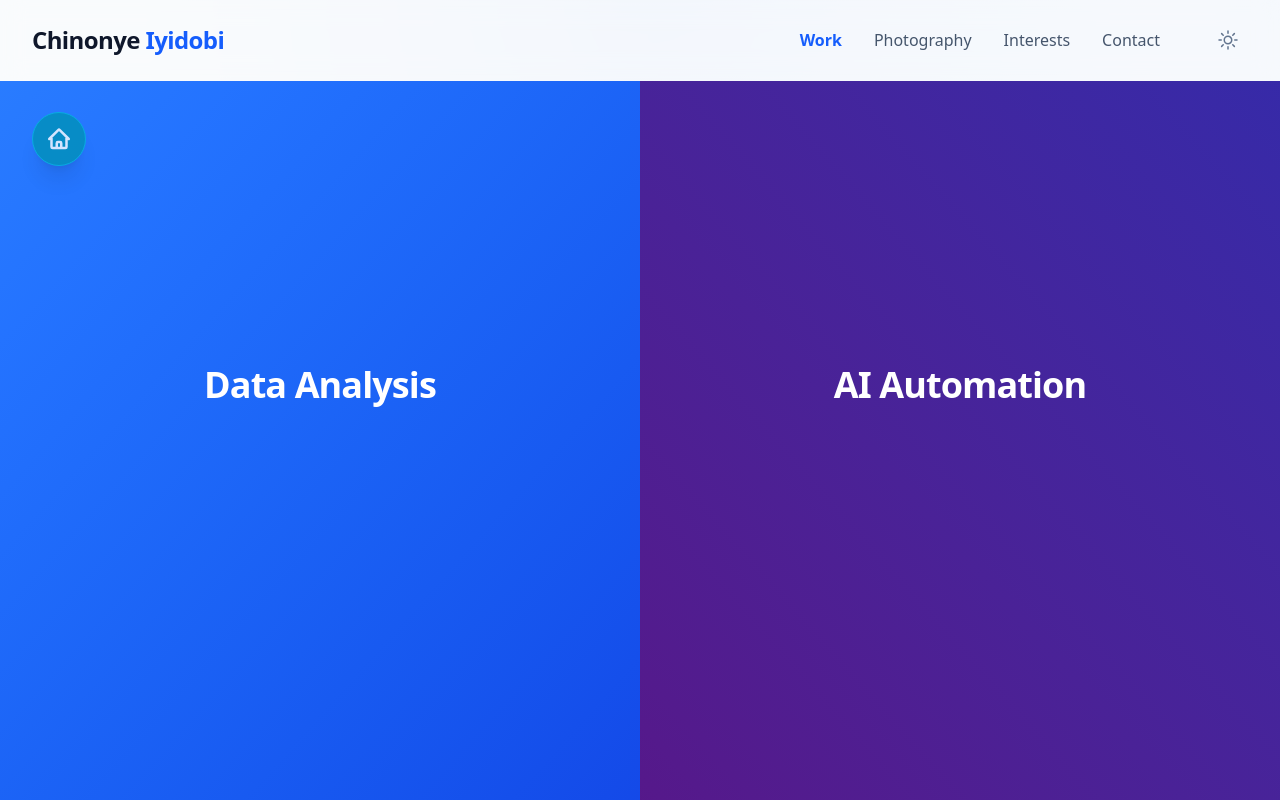
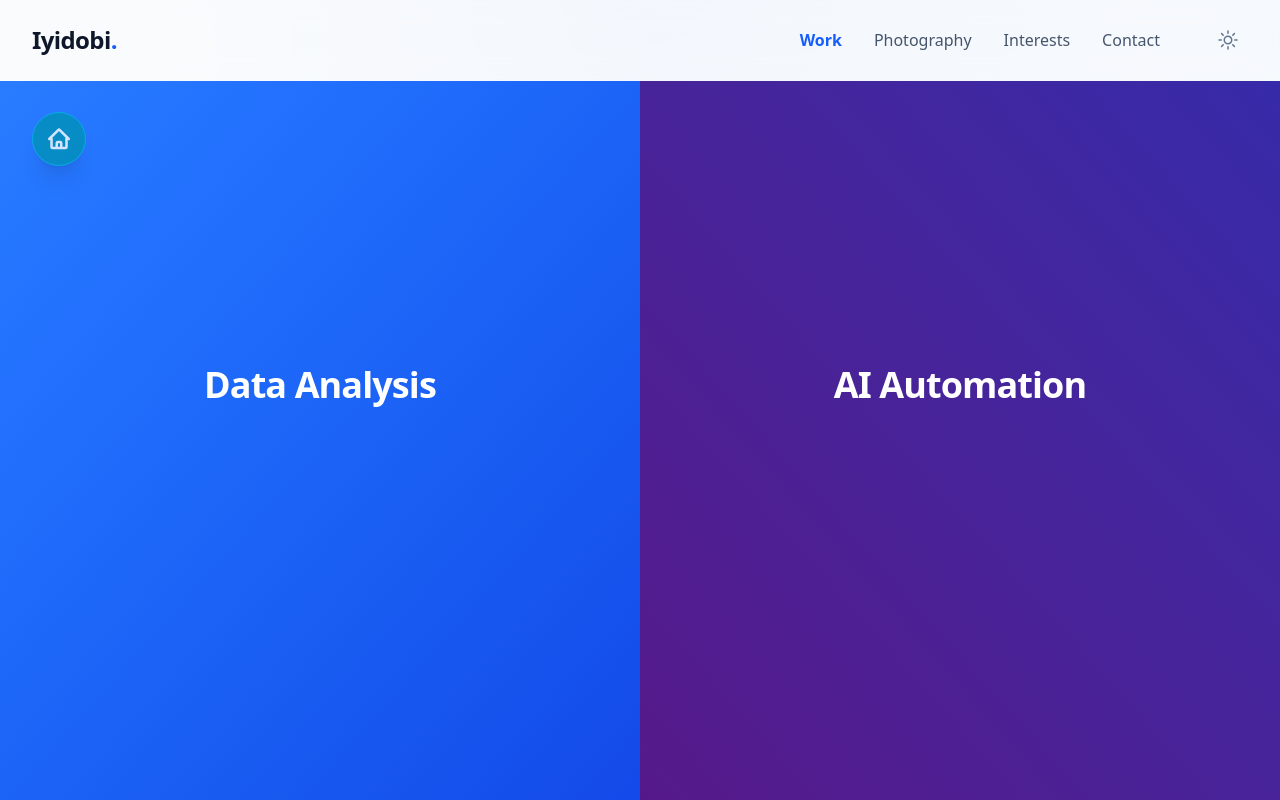
Before and after one commit to justin-r9/portfolio, a Next.js app: page /work in a window 1280 px wide. Built offline with nearby package versions, Linux system fonts and the light colour scheme.

Commit message:
Changed text on Header and Navbar

```diff
--- a/app/layout.tsx
+++ b/app/layout.tsx
@@ -14,7 +14,7 @@
 });
 
 export const metadata: Metadata = {
-  title: "Chinonye Iyidobi",
+  title: "Iyidobi.",
   description: "Medical Student & Software Engineer Portfolio. Bridging Medicine and Code.",
   icons: {
     icon: '/favicon.ico',
--- a/components/ui/Navbar.tsx
+++ b/components/ui/Navbar.tsx
@@ -49,7 +49,7 @@
                 {/* Logo */}
                 <Link href="/" className="flex items-center space-x-2 group">
                     <span className="text-2xl font-bold tracking-tight text-slate-900 dark:text-slate-50 transition-colors group-hover:text-blue-600 dark:group-hover:text-blue-400">
-                        Chinonye <span className="text-blue-600 dark:text-blue-400">Iyidobi</span>
+                        Iyidobi<span className="text-blue-600 dark:text-blue-400">.</span>
                     </span>
                 </Link>
 
```
